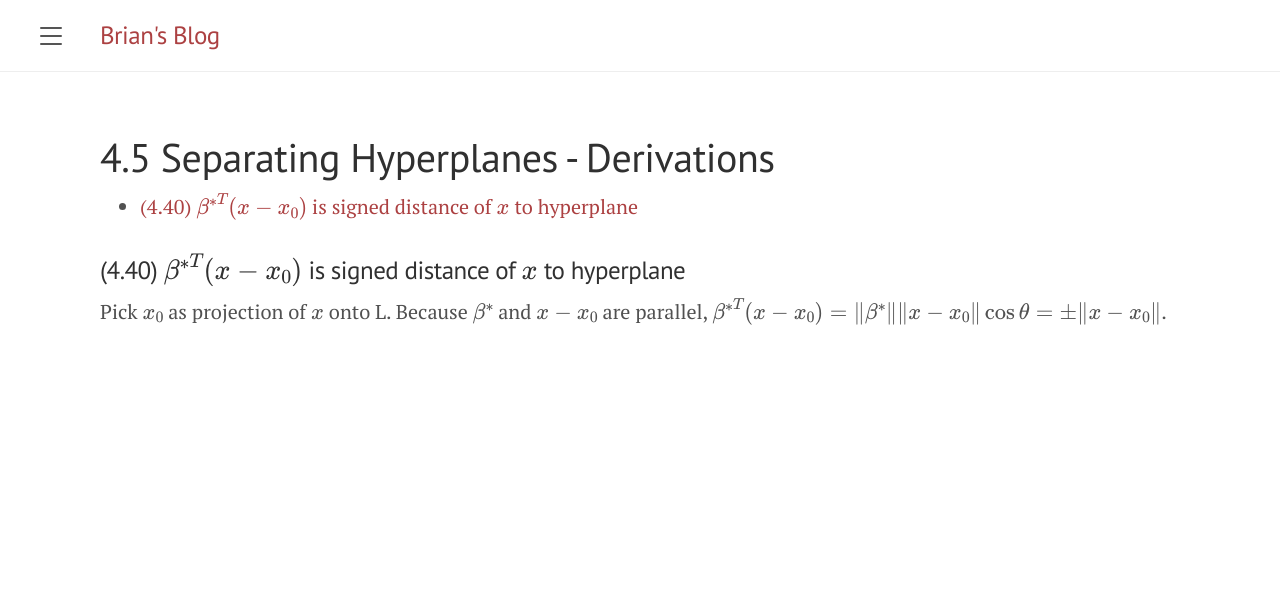
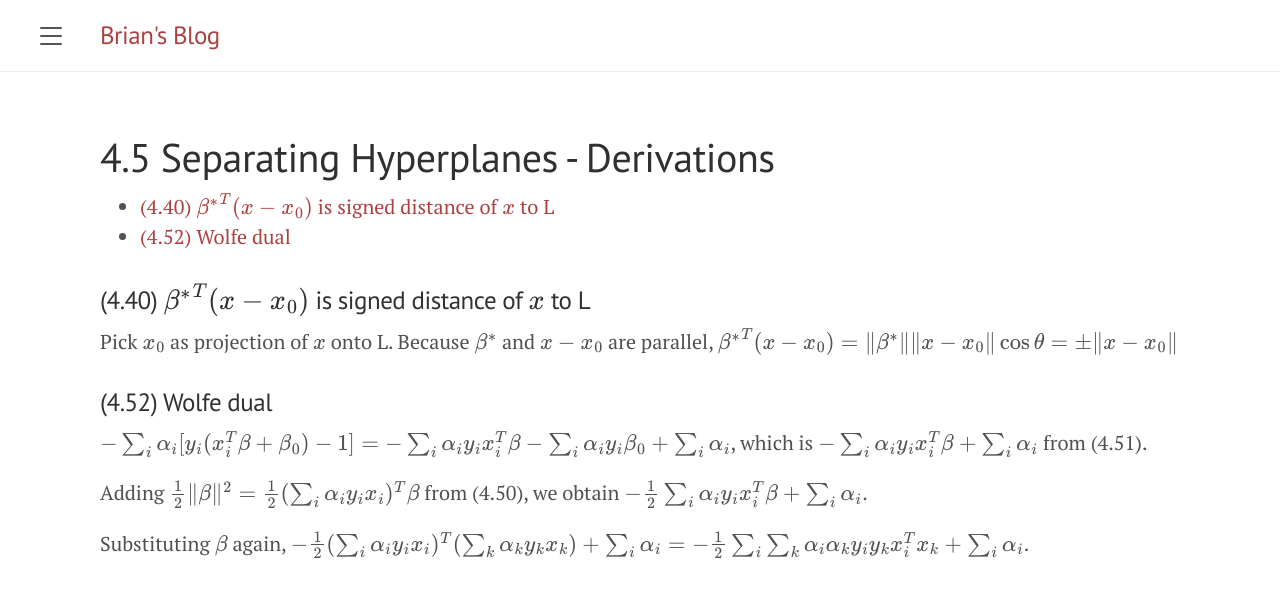
Before and after one commit to briansmlee/briansmlee.github.io, a Jekyll site: the page built from docs/_esl_posts/04_05_Derivations.md, in a window 1280 px wide. Shown: the top 597 px of the page. Built offline with Jekyll 4.4.1, drawn with Linux system fonts in a browser that asks for light colours; formulas are drawn with MathJax 3.

Commit message:
ESL 4.52 Derivation

```diff
--- a/docs/_esl_posts/04_05_Derivations.md
+++ b/docs/_esl_posts/04_05_Derivations.md
@@ -11,6 +11,14 @@ usemathjax: true
 * toc
 {:toc}
 
-### (4.40) ${\beta^\ast}^T(x - x_0)$ is signed distance of $x$ to hyperplane
+### (4.40) ${\beta^\ast}^T(x - x_0)$ is signed distance of $x$ to L
 
-Pick $x_0$ as projection of $x$ onto L. Because $\beta^\ast$ and $x - x_0$ are parallel, ${\beta^\ast}^T(x - x_0) = \lVert \beta^\ast \rVert \lVert x - x_0 \rVert \cos\theta = \pm \lVert x - x_0 \rVert$.
+Pick $x_0$ as projection of $x$ onto L. Because $\beta^\ast$ and $x - x_0$ are parallel, ${\beta^\ast}^T(x - x_0) = \lVert \beta^\ast \rVert \lVert x - x_0 \rVert \cos\theta = \pm \lVert x - x_0 \rVert$
+
+### (4.52) Wolfe dual
+
+$-\sum_i \alpha_i [y_i(x_i^T \beta + \beta_0) - 1] = -\sum_i \alpha_i y_i x_i^T \beta - \sum_i \alpha_i y_i \beta_0 + \sum_i \alpha_i$, which is $-\sum_i \alpha_i y_i x_i^T \beta + \sum_i \alpha_i$ from (4.51).
+
+Adding $\frac{1}{2} \lVert \beta \rVert^2 = \frac{1}{2} (\sum_i \alpha_i y_i x_i)^T \beta$ from (4.50), we obtain $-\frac{1}{2} \sum_i \alpha_i y_i x_i^T \beta + \sum_i \alpha_i$.
+
+Substituting $\beta$ again, $-\frac{1}{2} (\sum_i \alpha_i y_i x_i)^T(\sum_k \alpha_k y_k x_k) + \sum_i \alpha_i = -\frac{1}{2} \sum_i \sum_k \alpha_i \alpha_k y_i y_k x_i^T x_k + \sum_i \alpha_i$.
```
